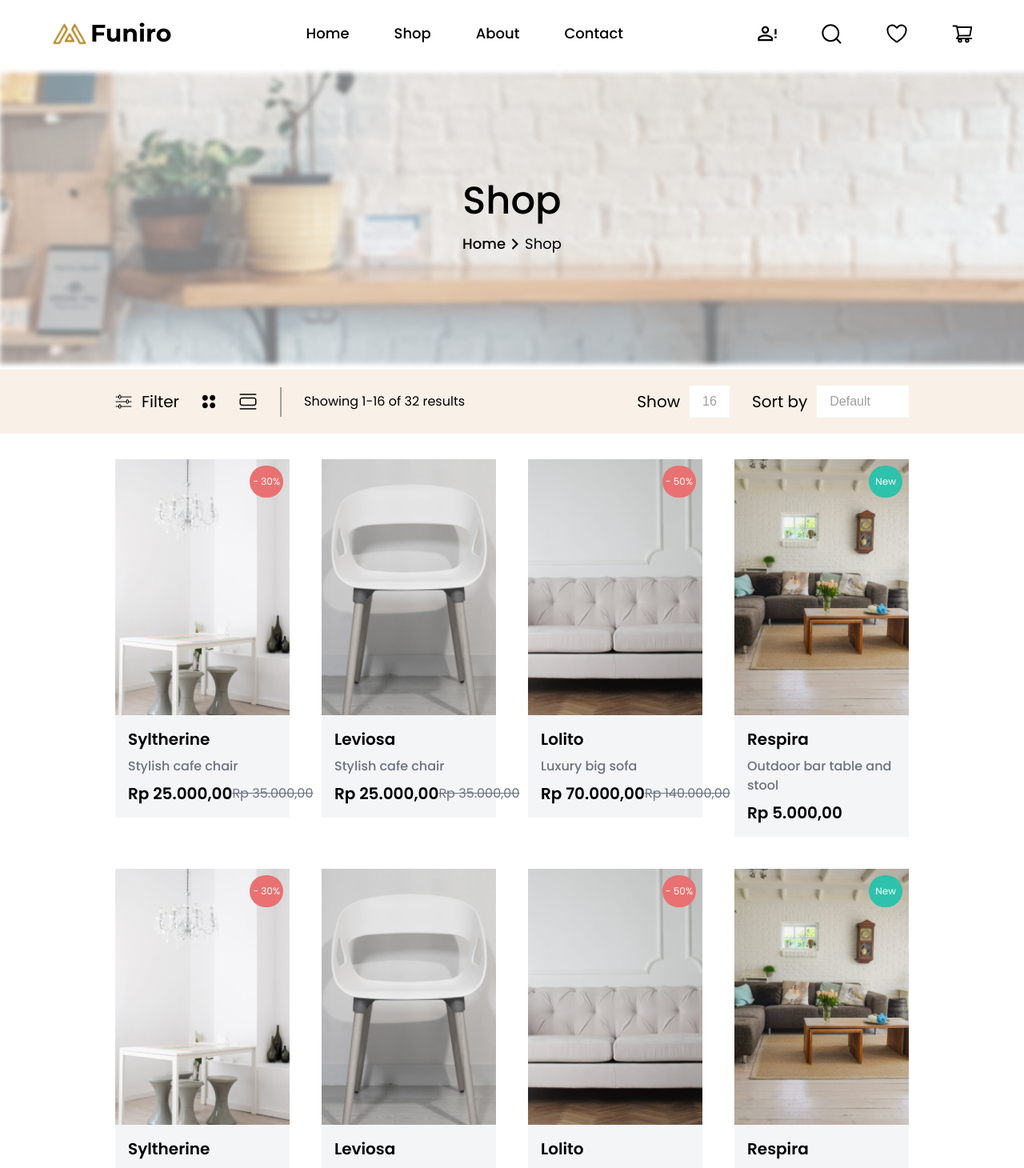
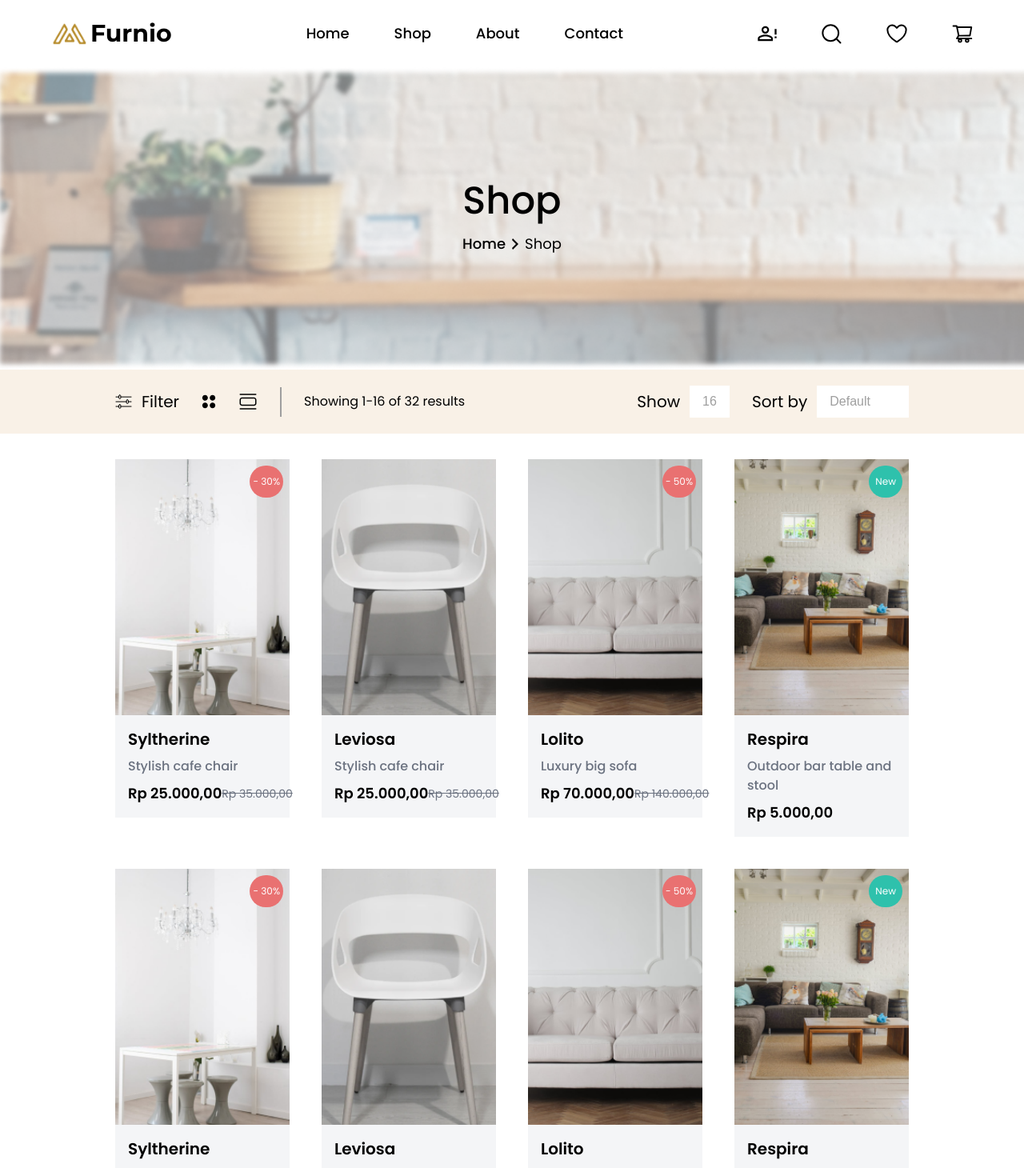
Before and after one commit to roshan-jose-bounteous/furnio-frontend, a Next.js app: page /plp in a window 1280 px wide. Shown: the top 1460 px of the page at 80% size. Built offline with nearby package versions, Linux system fonts and the light colour scheme.

Commit message:
Fix: Production-Price-fix

```diff
--- a/src/components/Navbar.tsx
+++ b/src/components/Navbar.tsx
@@ -6,7 +6,6 @@ import Image from "next/image";
 import logo from "@/public/assets/images/Logo.png";
 import React from "react";
 import Link from "next/link";
-
 
 const Navbar = () => {
   return (
@@ -22,7 +21,7 @@ const Navbar = () => {
               className="" // Add some margin to the right
             />
             <p className="text-black text-3xl font-bold font-montserrat">
-              Funiro
+              Furnio
             </p>
           </div>
           <div className="flex gap-14 items-center">
--- a/src/components/plp/ListSection.tsx
+++ b/src/components/plp/ListSection.tsx
@@ -188,21 +188,21 @@ const ListSection = () => {
               </Typography>
               <Typography
                 variant="h3"
-                className="text-gray-500 font-lg font-medium font-poppins"
+                className="text-gray-500 font-medium font-poppins"
               >
                 {product.description}
               </Typography>
               <div className="flex flex-row justify-between items-center">
                 <Typography
                   variant="p"
-                  className="text-xl font-semibold text-black font-poppins  "
+                  className="text-lg font-semibold text-black font-poppins  "
                 >
                   {formatCurrency(product.price)}
                 </Typography>
                 {product.originalPrice && (
                   <Typography
                     variant="p"
-                    className="line-through text-gray-500 pr-2 font-poppins"
+                    className="line-through text-sm text-gray-500 pr-2 font-poppins"
                   >
                     {formatCurrency(product.originalPrice)}
                   </Typography>
```
